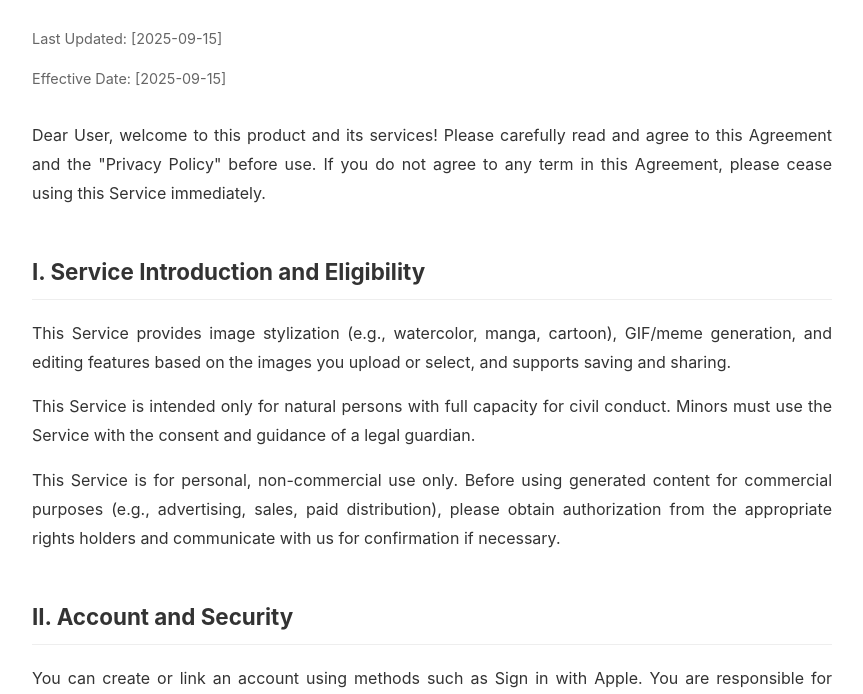
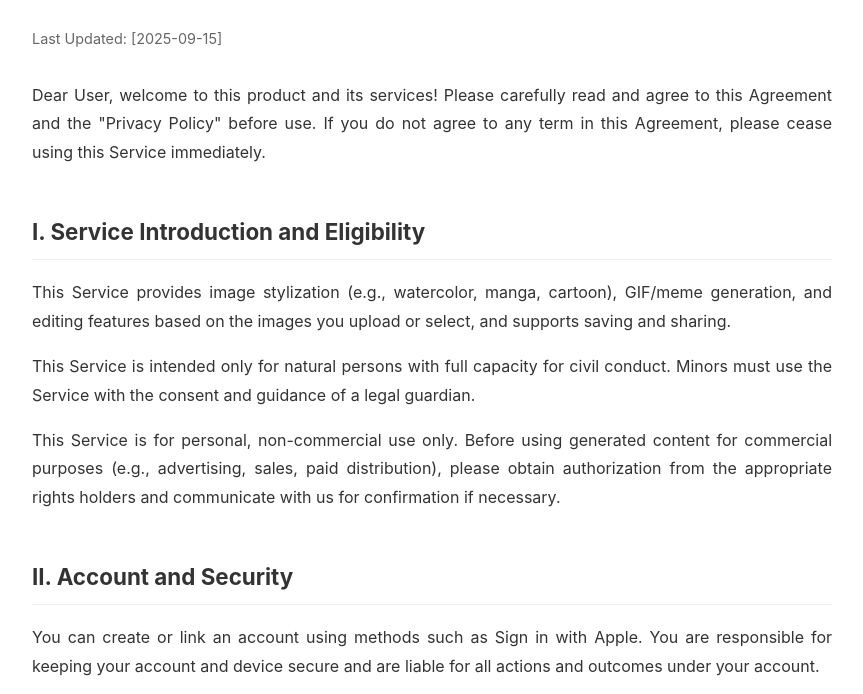
Before and after one commit to BenChangDev/legal, a plain HTML site: page terms-en.html in a window 1280 px wide. Shown: the part 94-788 px from the top of the page, without its empty margins (208-1071 px from the left). Drawn offline with Linux system fonts and the light colour scheme.

Commit message:
Update terms-en.html

```diff
--- a/terms-en.html
+++ b/terms-en.html
@@ -48,7 +48,6 @@
     <h1>MemeStyle APP Terms of Service</h1>
     <div class="meta-info">
         <p>Last Updated: [2025-09-15]</p>
-        <p>Effective Date: [2025-09-15]</p>
     </div>
 
     <p>Dear User, welcome to this product and its services! Please carefully read and agree to this Agreement and the "Privacy Policy" before use. If you do not agree to any term in this Agreement, please cease using this Service immediately.</p>
```
